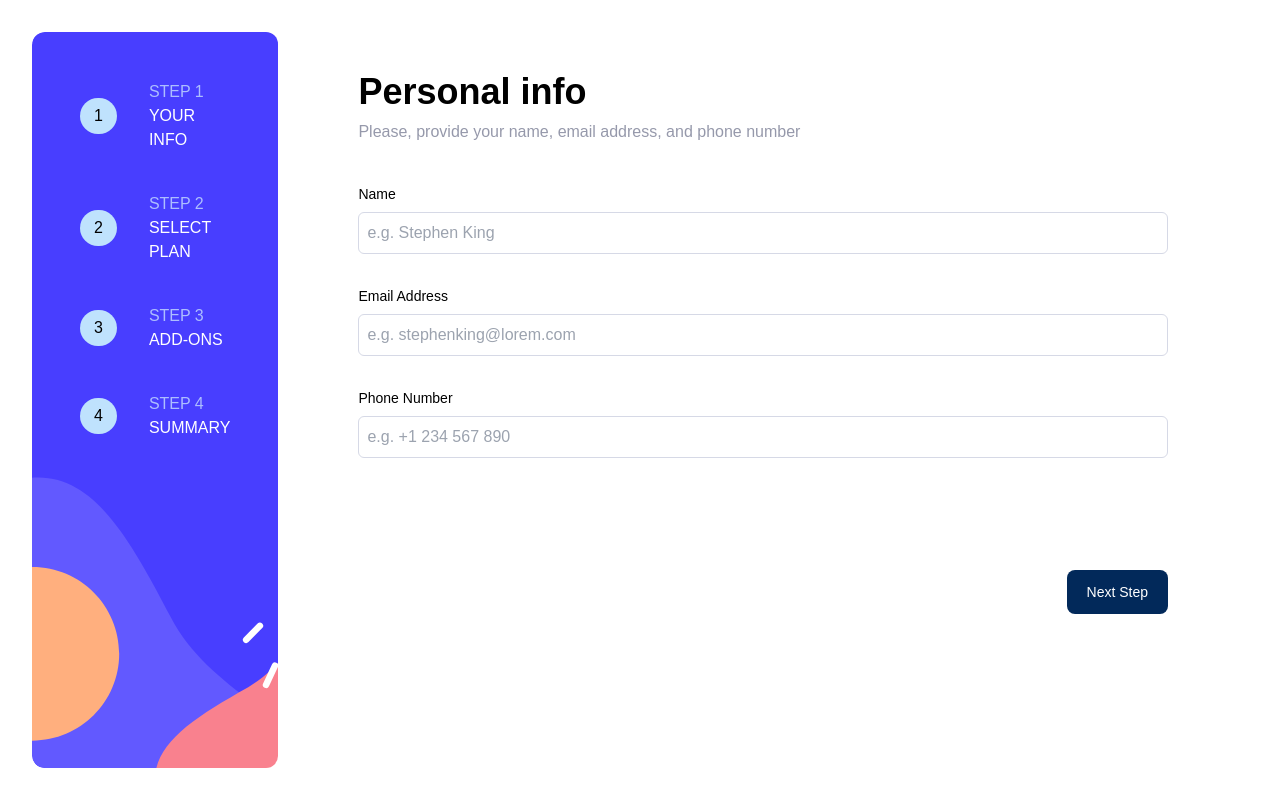
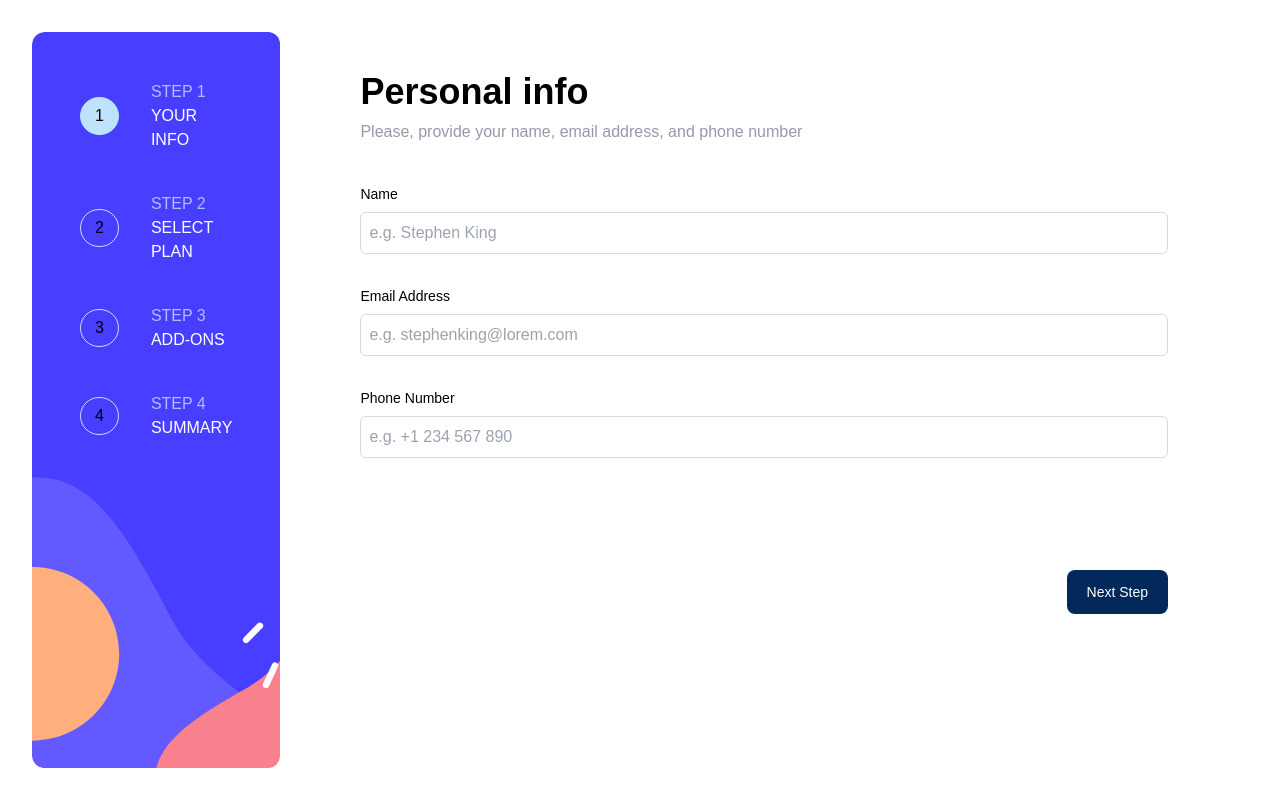
Before and after one commit to ihemebiriegondu/Multi-step-form, a React (Create React App) app: page / in a window 1280 px wide. Built offline with nearby package versions, Linux system fonts and the light colour scheme; the HTML template or start-up script is replaced by a standard one.

Commit message:
added active states to nav bar

```diff
--- a/src/App.js
+++ b/src/App.js
@@ -6,6 +6,7 @@ import ThirdStep from "./components/mainforms/thirdStep";
 import Summary from "./components/mainforms/summary";
 
 function App() {
+
   return (
     <Router>
       <main className="flex absolute top-0 bottom-0 w-full p-8">
@@ -13,7 +14,6 @@ function App() {
           <NavBar />
         </nav>
         <section className="px-20 py-10 basis-4/5">
-          {/*remove thises later */}
           <Routes>
             <Route path="/" element={<FirstStep />} />
             <Route path="/second" element={<SecondStep />} />
--- a/src/components/navBarComponents/navBar.jsx
+++ b/src/components/navBarComponents/navBar.jsx
@@ -1,21 +1,27 @@
 import React from "react";
-import { Link } from "react-router-dom";
+import { useLocation } from "react-router-dom";
 import Navs from "./navs";
 
 export default function NavBar() {
+  const location = useLocation();
+  const navLocation = location.pathname;
+
   const navs = [
-    { stepname: "your info", link: "/" },
-    { stepname: "select plan", link: "/second" },
-    { stepname: "add-ons", link: "/third" },
-    { stepname: "summary", link: "/summary" },
+    { stepname: "your info", isActive: navLocation === "/" },
+    { stepname: "select plan", isActive: navLocation === "/second" },
+    { stepname: "add-ons", isActive: navLocation === "/third" },
+    { stepname: "summary", isActive: navLocation === "/summary" },
   ];
 
   return (
     <aside className="p-12 flex flex-col gap-10">
       {navs.map((nav, i) => (
-        <Link key={nav.stepname} to={nav.link}>
-          <Navs stepNo={i + 1} stepTitle={nav.stepname} />
-        </Link>
+        <Navs
+          key={nav.stepname}
+          stepNo={i + 1}
+          stepTitle={nav.stepname}
+          activeNav={nav.isActive}
+        />
       ))}
     </aside>
   );
--- a/src/components/navBarComponents/navs.jsx
+++ b/src/components/navBarComponents/navs.jsx
@@ -1,9 +1,9 @@
 import React from "react";
 
-export default function Navs({stepNo, stepTitle}) {
+export default function Navs({stepNo, stepTitle, activeNav}) {
   return (
     <div className="flex items-center gap-8">
-      <div className="bg-Light px-3.5 py-1.5 m-0 rounded-full">{stepNo}</div>
+      <div className={`border border-Light px-3.5 py-1.5 m-0 rounded-full ${activeNav ? 'bg-Light' : 'bg-none'}`}>{stepNo}</div>
       <div className="flex flex-col uppercase">
         <p className="text-Pastel">step {stepNo}</p>
         <h6 className="text-white font-medium">{stepTitle}</h6>
```
